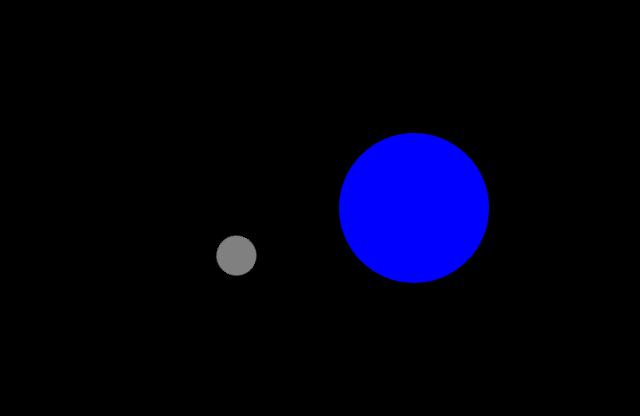
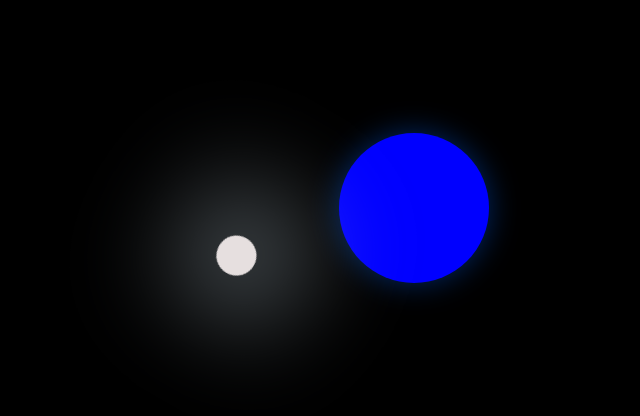
Before and after one commit to I-Appy-I/-ASSIGNMENTS-, a plain HTML site: page Web Development/MoonOrbit/index.html in a window 1280 px wide. Shown: the part 192-608 px from the top of the page, without its empty margins (226-866 px from the left). Drawn offline with Linux system fonts and the light colour scheme.

Commit message:
moon orbit made better

```diff
--- a/Web Development/MoonOrbit/index.html
+++ b/Web Development/MoonOrbit/index.html
@@ -1,10 +1,12 @@
 <!doctype html>
 <html lang="en">
+
 <head>
   <meta charset="utf-8" />
   <meta name="viewport" content="width=device-width, initial-scale=1" />
   <title>Moon Orbiting Earth </title>
   <style>
+
     body {
       margin: 0;
       height: 100vh;
@@ -20,16 +22,13 @@
       border-radius: 50%;
       background: blue;
       position: relative;
+      box-shadow: 0 0 30px rgba(0, 100, 255, 0.4);
     }
 
     .orbit {
       width: 300px;
       height: 300px;
       position: absolute;
-      top: 50%;
-      left: 50%;
-      margin-left: -150px;
-      margin-top: -150px;
       border-radius: 50%;
       animation: spin 6s linear infinite;
     }
@@ -38,21 +37,27 @@
       width: 40px;
       height: 40px;
       border-radius: 50%;
-      background: gray;
+      background: rgb(230, 223, 223);
       position: absolute;
+      box-shadow: 5px 5px 100px 50px rgba(193, 208, 222, 0.35)
+    }
+    @keyframes spin {
+      0% {
+        transform: rotate(0deg);
+      }
 
-    }
-
-    @keyframes spin {
-      from { transform: rotate(0deg); }
-      to { transform: rotate(360deg); }
+      100% {
+        transform: rotate(360deg);
+      }
     }
   </style>
 </head>
+
 <body>
   <div class="earth"></div>
   <div class="orbit">
     <div class="moon"></div>
   </div>
 </body>
+
 </html>
```
